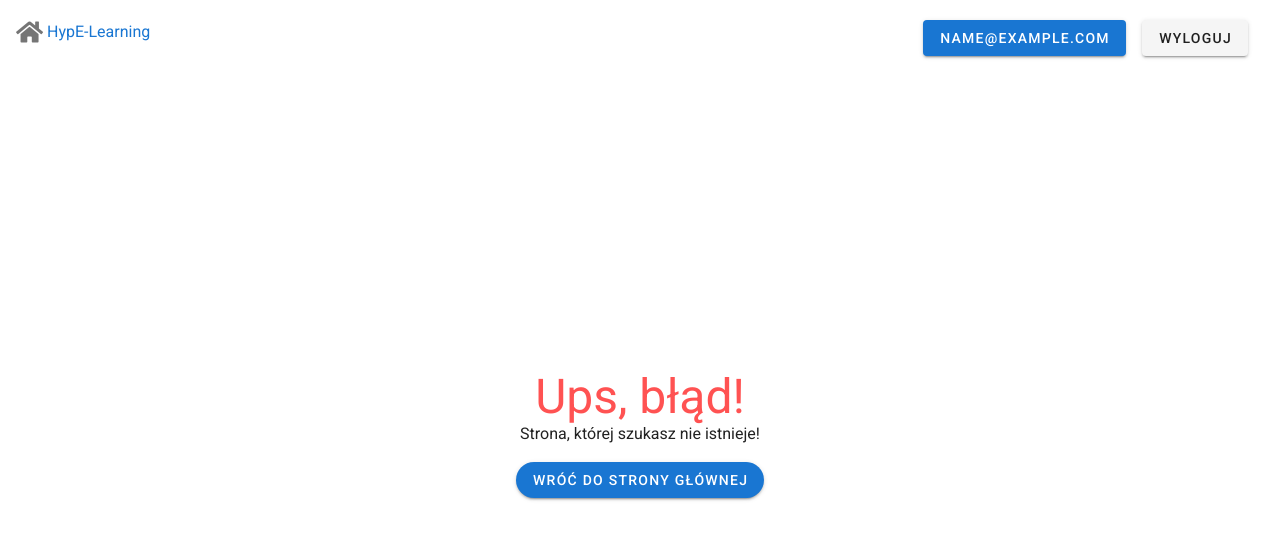
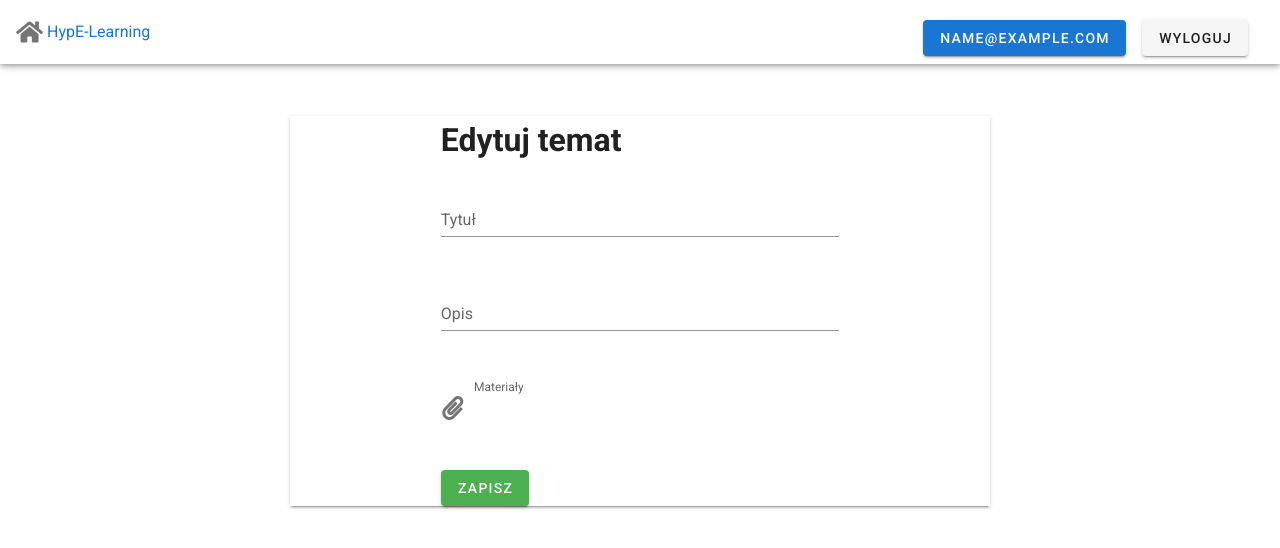
Before and after one commit to Hype-Learning/hypE-Learning-Web, a Vue app: page /courses/1/topics/1/edit in a window 1280 px wide. Shown: the top 548 px of the page. Built offline with nearby package versions, Linux system fonts and the light colour scheme; sample sign-in values are in the browser's storage.

Commit message:
instructor can edit topic

```diff
--- /dev/null
+++ b/src/components/EditTopic.vue
@@ -0,0 +1,69 @@
+<template>
+  <div>
+    <v-form class="mt-10">
+      <v-container fill-height fluid>
+        <v-card class="mx-auto" max-width="700" tile>
+          <v-row justify="center" align="center">
+            <v-col cols="12" md="7"><h1>Edytuj temat</h1></v-col>
+
+            <v-col cols="12" md="7">
+              <v-text-field v-model="title" label="Tytuł"></v-text-field>
+            </v-col>
+
+            <v-col cols="12" md="7">
+              <v-text-field v-model="description" label="Opis"></v-text-field>
+            </v-col>
+
+            <v-col cols="12" md="7">
+              <v-file-input
+                v-model="file"
+                loading="true"
+                label="Materiały"
+              ></v-file-input>
+            </v-col>
+
+            <v-col cols="12" md="7">
+              <v-btn color="success" class="mr-4" @click="editTopic">
+                Zapisz
+              </v-btn></v-col
+            >
+          </v-row>
+        </v-card>
+      </v-container>
+    </v-form>
+  </div>
+</template>
+
+<script>
+import axios from "axios";
+import { server } from "@/utils/helper";
+
+export default {
+  name: "EditTopic",
+  data() {
+    return {
+      title: "",
+      description: "",
+      file: "",
+    };
+  },
+
+  methods: {
+    editTopic: function() {
+      const userJson = localStorage.getItem("user");
+      const user = JSON.parse(userJson);
+      const token = user.token;
+      this.userId = user.id;
+      const data = new FormData();
+      data.append("title", this.title);
+      data.append("description", this.description);
+      data.append("file", this.file);
+      axios.put(`${server.baseURL}/topics/${this.userId}`, data, {
+        headers: {
+          Authorization: ` Bearer ${token}`,
+        },
+      });
+    },
+  },
+};
+</script>
--- a/src/components/ShowCourse.vue
+++ b/src/components/ShowCourse.vue
@@ -35,6 +35,11 @@
                   Usuń kurs
                 </v-btn>
               </template>
+              <router-link :to="{ name: 'TopicsList' }">
+                <v-btn color="primary" class="mr-4">
+                  Tematy
+                </v-btn>
+              </router-link>
             </v-col>
 
             <h1>Uczestnicy kursu</h1>
--- /dev/null
+++ b/src/components/TopicList.vue
@@ -0,0 +1,82 @@
+<template>
+  <div class="wrapper">
+    <h1>Lista tematów</h1>
+    <v-expansion-panels :inset="true" :focusable="true" :hover="true">
+      <v-expansion-panel v-for="topic in topics" v-bind:key="topic.id">
+        <v-expansion-panel-header> {{ topic.title }}</v-expansion-panel-header>
+        <v-expansion-panel-content>
+          {{ topic.description }}
+          <br />
+          <v-btn color="primary" class="mr-4">
+            <a :href="topic.fileUrl"> Materiały</a>
+          </v-btn>
+
+          <router-link :to="`topics/${topic.id}/edit`">
+            <v-btn color="warning" class="mr-4">
+              Edytuj temat
+            </v-btn>
+          </router-link>
+          <br />
+          <v-btn
+            color="success"
+            class="mr-4"
+            @click="deleteParticipant(user.id)"
+          >
+            Quiz
+          </v-btn>
+        </v-expansion-panel-content>
+      </v-expansion-panel>
+    </v-expansion-panels>
+  </div>
+</template>
+
+<script>
+import axios from "axios";
+import { server } from "@/utils/helper";
+
+export default {
+  name: "TopicList",
+  data() {
+    return {
+      topics: [],
+    };
+  },
+
+  methods: {},
+  mounted() {
+    const userJson = localStorage.getItem("user");
+    const user = JSON.parse(userJson);
+    const token = user.token;
+    axios
+      .get(`${server.baseURL}/courses/${this.$route.params.id}/topics`, {
+        headers: {
+          Authorization: ` Bearer ${token}`,
+        },
+      })
+      .then((topics) => (this.topics = topics.data));
+  },
+};
+</script>
+
+<!-- Add "scoped" attribute to limit CSS to this component only -->
+<style scoped>
+.wrapper {
+  width: 100vw;
+  height: 100vh;
+  display: flex;
+  justify-content: flex;
+  align-items: center;
+  flex-direction: column;
+}
+ul {
+  list-style: none;
+  width: 80%;
+  height: 100%;
+}
+
+a {
+  color: white;
+  text-decoration: none;
+  text-transform: uppercase;
+}
+</style>
--- a/src/router/index.js
+++ b/src/router/index.js
@@ -53,6 +53,26 @@ const routes = [
     path: "/edit/courses/:id",
     name: "EditCourse",
     component: () => import("../components/EditCourse.vue"),
+    meta: {
+      requiresAuth: true,
+      roles: ["instructor", "admin"],
+    },
+  },
+
+  {
+    path: "/courses/:id/topics",
+    name: "TopicsList",
+    component: () => import("../components/TopicList.vue"),
+    meta: {
+      requiresAuth: true,
+      roles: ["student", "instructor", "admin"],
+    },
+  },
+
+  {
+    path: "/courses/:id/topics/:topicId/edit",
+    name: "EditTopic",
+    component: () => import("../components/EditTopic.vue"),
     meta: {
       requiresAuth: true,
       roles: ["instructor", "admin"],
```
